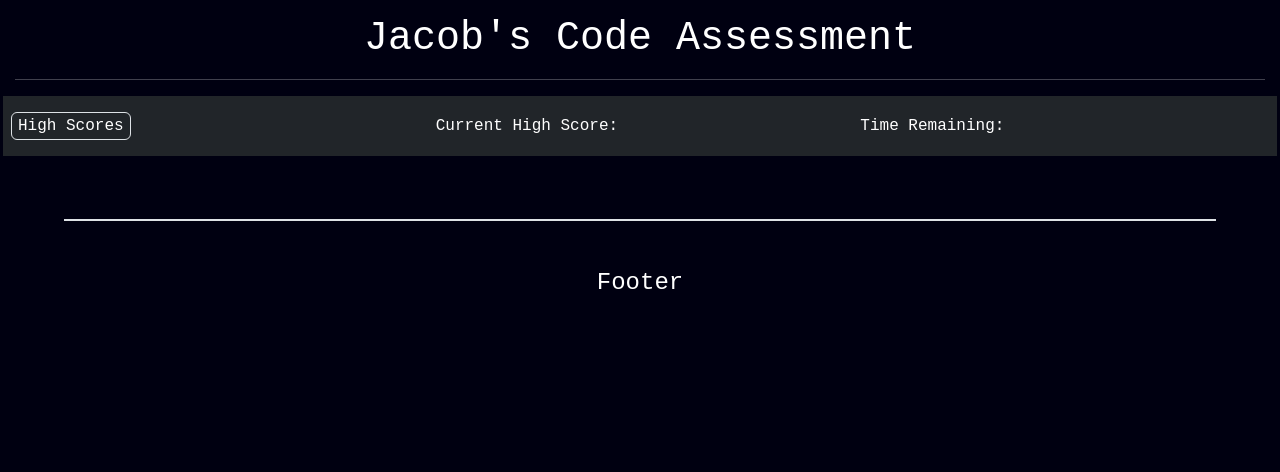
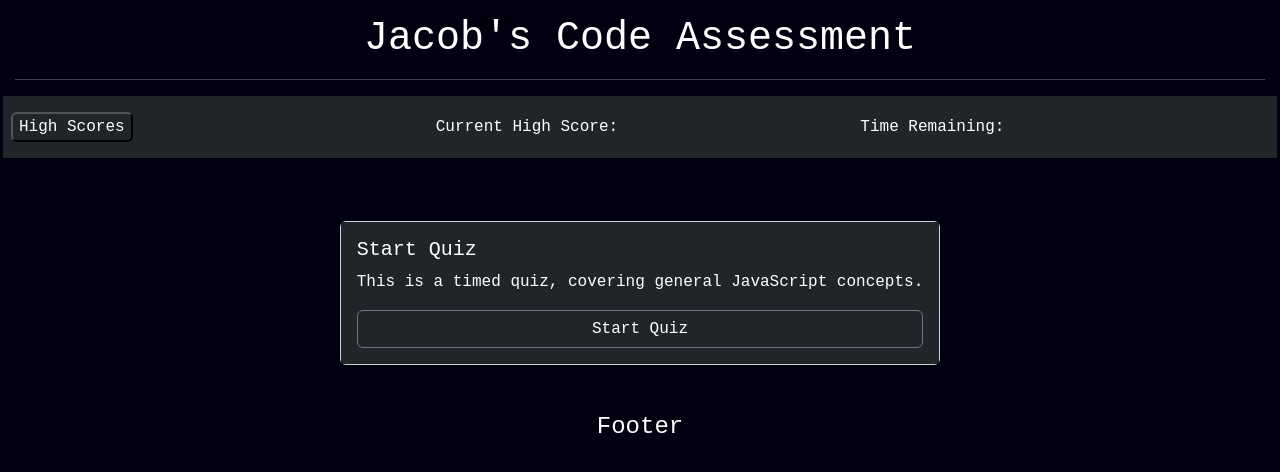
Before and after one commit to Jacob-Jeffries/m4c, a plain HTML site: page index.html in a window 1280 px wide. Drawn offline with nearby package versions, Linux system fonts and the light colour scheme; files whose address does not match are found by name.

Commit message:
Added bootstrap card, initialize quiz button

```diff
--- a/assets/script/script.js
+++ b/assets/script/script.js
@@ -2,6 +2,7 @@ let hsBtn = document.querySelector('#high-score');
 let currHS = document.querySelector('#curr-leader');
 let timeRemaining = document.querySelector('#time');
 let testArea = document.querySelector('#test-wrapper');
+let start = document.querySelector('#start');
 
 let highScore = localStorage.getItem('highScore');
 
--- a/index.html
+++ b/index.html
@@ -33,7 +33,7 @@
       <nav class="navbar bg-dark row d-flex">
 
           <div id="btn-wrapper" class="col-12 col-md-4 p-2">
-            <button type="button" id="high-score" class="border bg-dark rounded btn-outline-secondary text-white">High Scores</button>
+            <button type="button" id="high-score" class="bg-dark rounded btn-outline-secondary text-white">High Scores</button>
           </div>
 
           <div id="curr-leader" class="col-12 col-md-4 p-2">Current High Score: </div>
@@ -49,8 +49,16 @@
 
     <main>
 
-      <div id="test-wrapper" class="col border d-flex justify-content-center">
-
+      <div id="test-wrapper" class="col d-flex justify-content-center">
+        <div class="card">
+          <div class="card-body bg-dark">
+            <h5 id="Q" class="card-title">Start Quiz</h5>
+            <p class="card-text">This is a timed quiz, covering general JavaScript concepts.</p>
+            <div id="btns">
+              <button type="button" id="start" class="btn bg-dark rounded btn-outline-secondary text-white w-100">Start Quiz</button>
+            </div>
+          </div>
+        </div>
       </div>
 
     </main>
```
